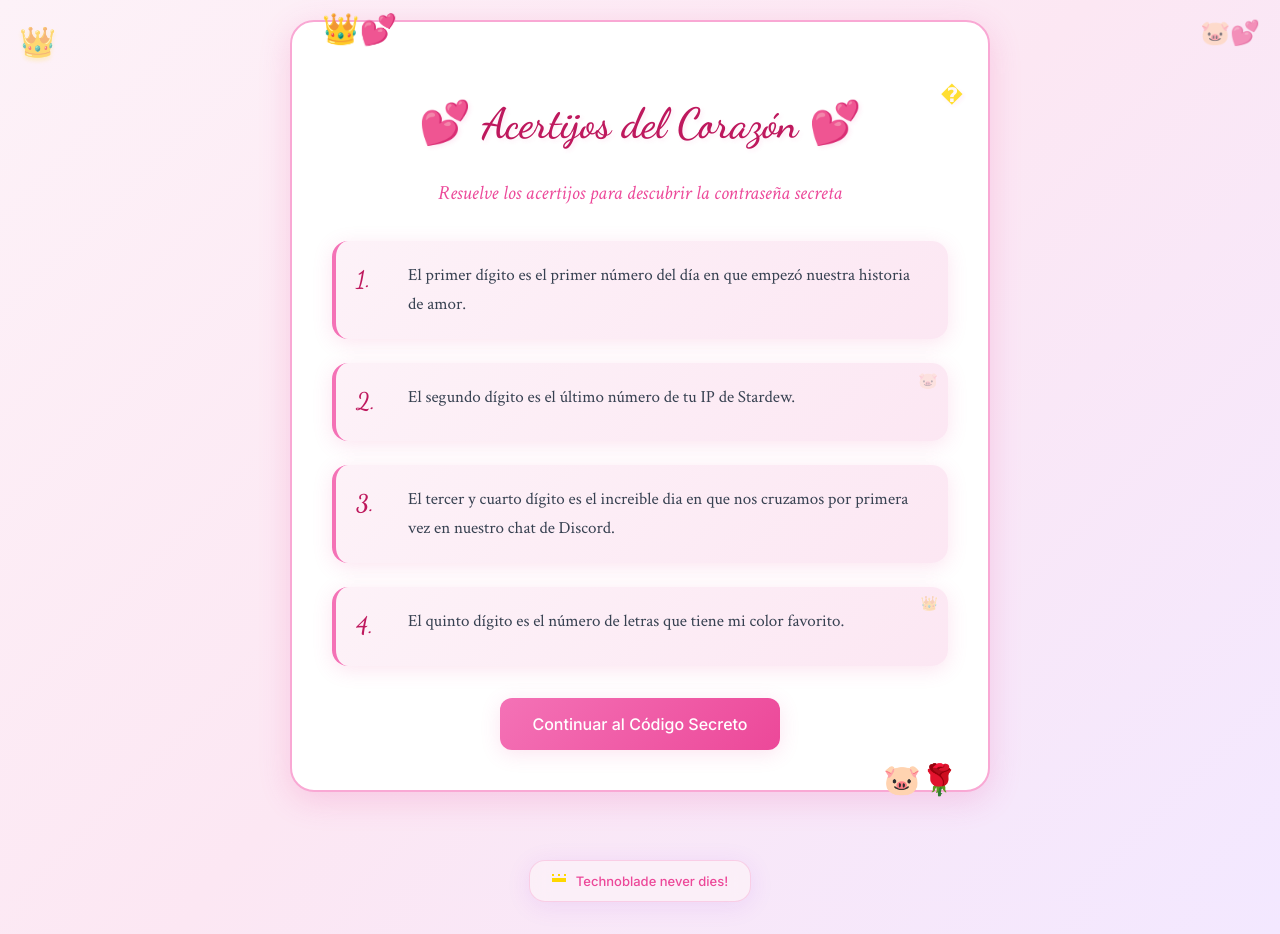
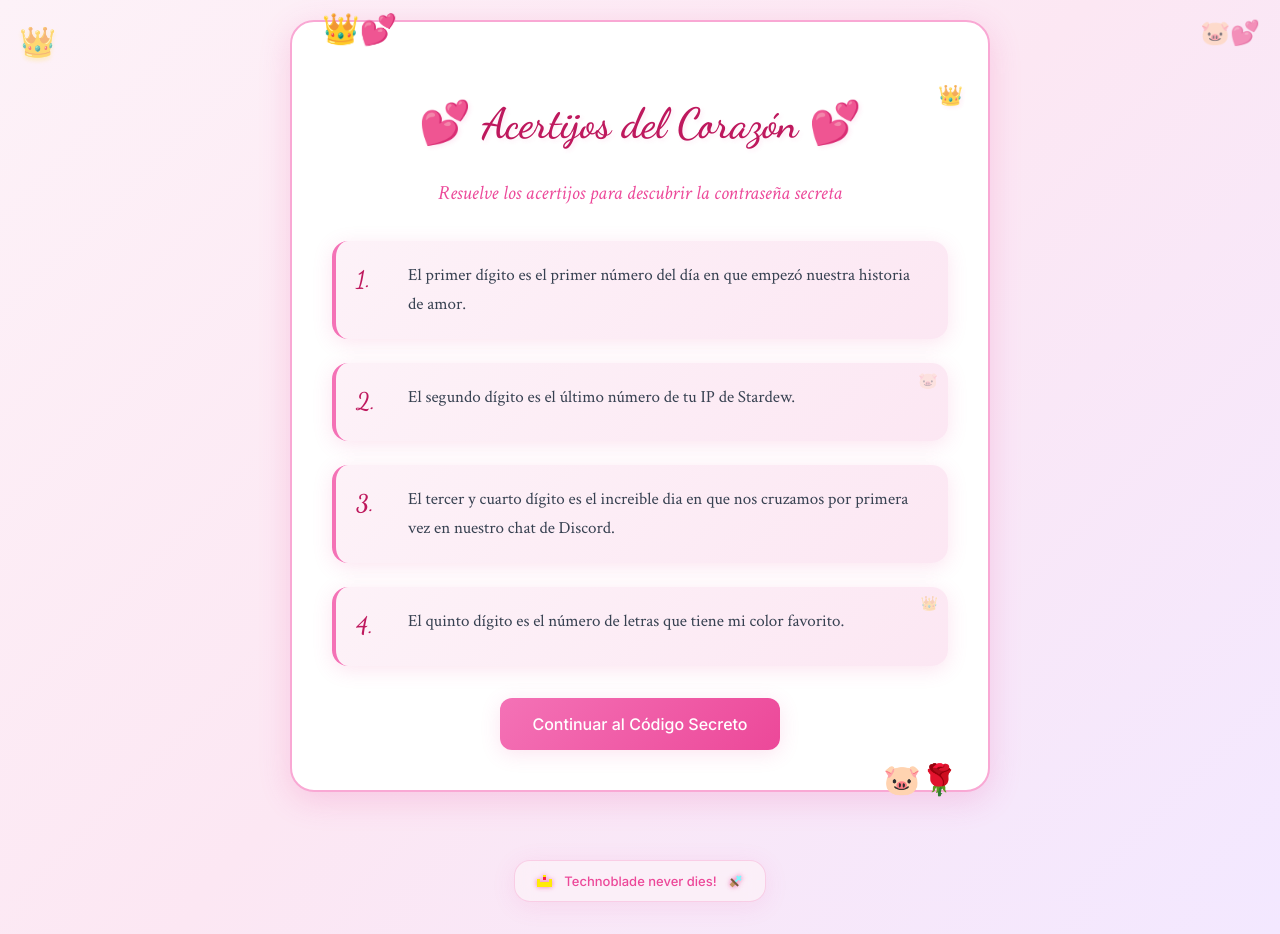
Before and after one commit to FelipeChilito/acertijos, a website: page index.html in a window 1280 px wide. Drawn offline with Linux system fonts and the light colour scheme.

Commit message:
style.css

```diff
--- a/style.css
+++ b/style.css
@@ -17,9 +17,14 @@
     --color-border: #f9a8d4;
     --color-romantic: #be185d;
     --color-romantic-light: #ec4899;
-    --color-techno-gold: #ffd700;
-    --color-techno-pink: #ff69b4;
-    --color-techno-tribute: #9333ea;
+
+    /* Paleta Technoblade/Minecraft */
+    --color-techno-gold: #fccb06;
+    --color-techno-ruby: #d91c3e;
+    --mc-diamond-light: #69d2e7;
+    --mc-diamond-dark: #3b88a0;
+    --mc-stick-light: #a37b52;
+    --mc-stick-dark: #664934;
 
     /* Espaciado */
     --space-8: 8px;
@@ -41,7 +46,7 @@
     --shadow-romantic: 0 8px 32px rgba(236, 72, 153, 0.2);
     --shadow-deep: 0 16px 48px rgba(236, 72, 153, 0.25);
     --shadow-crown: 0 4px 16px rgba(255, 215, 0, 0.3);
-    --shadow-tribute: 0 4px 25px rgba(147, 51, 234, 0.1);
+    --shadow-tribute: 0 4px 25px rgba(236, 72, 153, 0.1);
 
     /* Animaciones */
     --duration-fast: 150ms;
@@ -98,53 +103,77 @@ body::after {
 /* HOMENAJE A TECHNOBLADE - PIE DE PÁGINA SUTIL Y ELEGANTE */
 /* ======================================================== */
 .techno-tribute {
-    /* Posicionamiento y modelo de caja */
     display: flex;
     align-items: center;
     justify-content: center;
-    gap: 10px; /* Espacio entre el ícono y el texto */
-    width: max-content; /* El contenedor se ajusta al contenido */
+    gap: 12px;
+    width: max-content;
     max-width: 90%;
-    margin: 48px auto 32px auto; /* Centrado y con buen espaciado vertical */
+    margin: 48px auto 32px auto;
     padding: 10px 22px;
-
-    /* Estilo visual */
-    background: rgba(253, 242, 248, 0.7); /* Fondo rosa muy pálido y semitransparente */
-    backdrop-filter: blur(10px); /* Desenfoque sutil para un efecto "glassmorphism" */
-    border: 1px solid rgba(236, 72, 153, 0.2); /* Borde rosa muy suave */
+    background: rgba(253, 242, 248, 0.7);
+    backdrop-filter: blur(10px);
+    border: 1px solid rgba(236, 72, 153, 0.2);
     border-radius: var(--radius-lg);
     box-shadow: var(--shadow-tribute);
-
-    /* Tipografía */
-    color: var(--color-romantic-light); /* Color de texto rosa claro */
+    color: var(--color-romantic-light);
     font-family: var(--font-sans);
     font-size: 13px;
     font-weight: 500;
-
-    /* Animación */
     opacity: 0;
     transform: translateY(20px);
     animation: fade-in-up 1s ease-out 0.5s forwards;
 }
 
-/* Icono de corona pixelado creado con CSS */
-.techno-tribute::before {
+.techno-tribute::before,
+.techno-tribute::after {
     content: '';
     display: inline-block;
+    image-rendering: pixelated;
+    flex-shrink: 0;
+}
+
+/* Icono de Corona Pixel Art (Mejorado) */
+.techno-tribute::before {
+    width: 15px;
+    height: 12px;
+    --c: var(--color-techno-gold);
+    --j: var(--color-techno-ruby); /* Jewel color */
+    background:
+      /* Joya central */
+      linear-gradient(var(--j) 100%, #0000 0) 6px 2px / 3px 3px,
+      /* Puntas de la corona */
+      linear-gradient(var(--c) 100%, #0000 0) 0 4px / 3px 3px,
+      linear-gradient(var(--c) 100%, #0000 0) 6px 0 / 3px 3px,
+      linear-gradient(var(--c) 100%, #0000 0) 12px 4px / 3px 3px,
+      /* Base de la corona */
+      linear-gradient(var(--c) 100%, #0000 0) 0px 7px / 15px 5px;
+    background-repeat: no-repeat;
+    animation: icon-shimmer 3s infinite ease-in-out;
+}
+
+/* Icono de Espada de Diamante Pixel Art */
+.techno-tribute::after {
     width: 14px;
-    height: 12px;
-    margin-top: -2px; /* Ajuste vertical fino */
-    image-rendering: pixelated; /* Asegura el look pixelado */
+    height: 14px;
+    transform: rotate(45deg);
+    --dl: var(--mc-diamond-light);
+    --dd: var(--mc-diamond-dark);
+    --sl: var(--mc-stick-light);
+    --sd: var(--mc-stick-dark);
     background:
-      /* Fila 1 (joyas superiores): 3 'píxeles' de 2x2px */
-      linear-gradient(var(--color-techno-gold) 100%, transparent 0) 0 0 / 2px 2px,
-      linear-gradient(var(--color-techno-gold) 100%, transparent 0) 6px 0 / 2px 2px,
-      linear-gradient(var(--color-techno-gold) 100%, transparent 0) 12px 0 / 2px 2px,
-      /* Fila 2 (cuerpo de la corona): 1 'píxel' de 14x4px */
-      linear-gradient(var(--color-techno-gold) 100%, transparent 0) 0 4px / 14px 4px;
+      /* Hoja de la espada */
+      linear-gradient(var(--dl) 100%, #0000 0) 6px 0 / 2px 8px,
+      linear-gradient(var(--dl) 100%, #0000 0) 4px 2px / 6px 2px,
+      linear-gradient(var(--dd) 100%, #0000 0) 6px 2px / 2px 4px,
+      /* Guarda de la espada */
+      linear-gradient(var(--sd) 100%, #0000 0) 2px 8px / 10px 2px,
+      /* Mango */
+      linear-gradient(var(--sl) 100%, #0000 0) 5px 10px / 4px 4px;
     background-repeat: no-repeat;
-    animation: crown-shimmer 2.5s infinite ease-in-out;
+    animation: icon-shimmer 3s infinite ease-in-out 0.2s; /* Delay en la segunda animacion */
 }
+
 
 @keyframes fade-in-up {
     from {
@@ -157,12 +186,12 @@ body::after {
     }
 }
 
-@keyframes crown-shimmer {
+@keyframes icon-shimmer {
     0%, 100% {
-        filter: brightness(1);
+        filter: brightness(1) drop-shadow(0 0 1px rgba(255,255,255,0.2));
     }
     50% {
-        filter: brightness(1.25);
+        filter: brightness(1.2) drop-shadow(0 0 3px var(--color-primary-hover));
     }
 }
 
@@ -260,7 +289,7 @@ body::after {
 
 /* Corona sutil en el título */
 .titulo-acertijos::after {
-    content: '�';
+    content: '👑';
     position: absolute;
     top: -10px;
     right: -15px;
```
